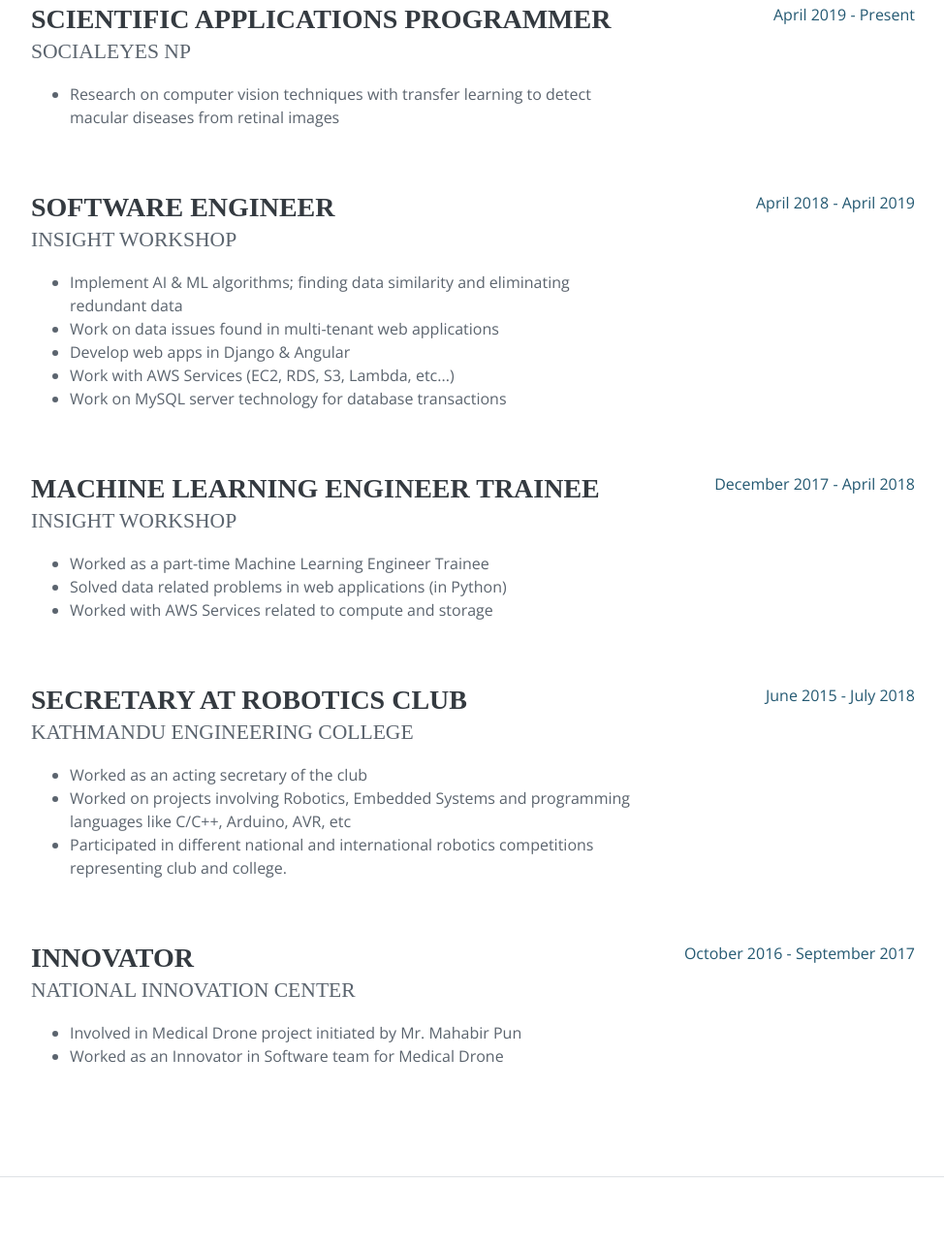
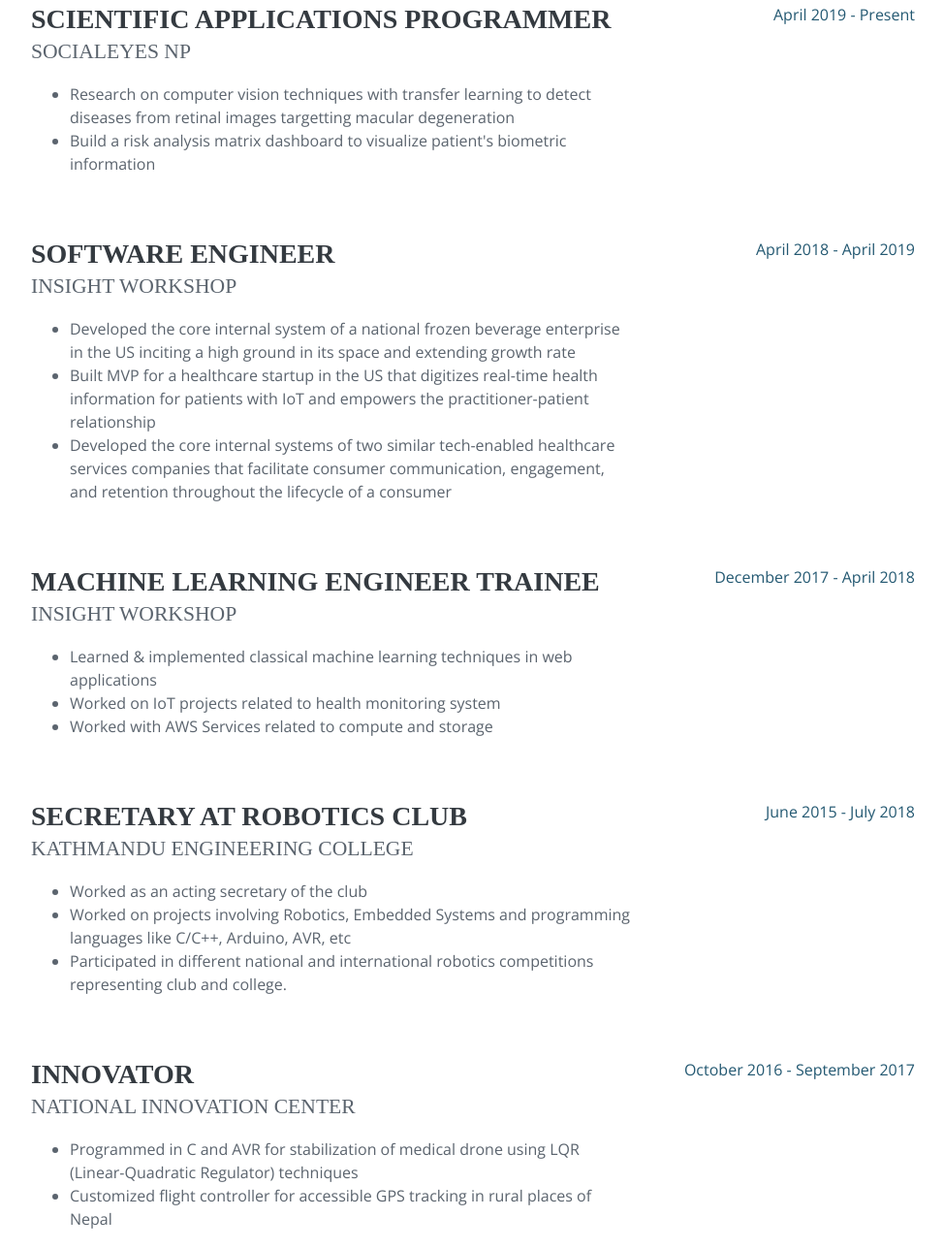
Before and after one commit to asheeshcric/asheeshcric.github.io, a plain HTML site: page index.html in a window 1280 px wide. Shown: the part 1030-2318 px from the top of the page at 97% size, without its empty margins (288-1262 px from the left). Drawn offline with nearby package versions, Linux system fonts and the light colour scheme; a web font is replaced by a local one.

Commit message:
Update description for other experiences

```diff
--- a/index.html
+++ b/index.html
@@ -171,7 +171,8 @@
                     <h3 class="mb-0">Scientific Applications Programmer</h3>
                     <div class="subheading mb-3">SocialEyes NP</div>
                     <ul>
-                        <li>Research on computer vision techniques with transfer learning to detect macular diseases from retinal images</li>
+                        <li>Research on computer vision techniques with transfer learning to detect diseases from retinal images targetting macular degeneration</li>
+                        <li>Build a risk analysis matrix dashboard to visualize patient's biometric information</li>
                     </ul>
                 </div>
                 <div class="resume-date text-md-right">
@@ -184,11 +185,9 @@
                     <h3 class="mb-0">Software Engineer</h3>
                     <div class="subheading mb-3">Insight Workshop</div>
                     <ul>
-                        <li>Implement AI & ML algorithms; finding data similarity and eliminating redundant data</li>
-                        <li>Work on data issues found in multi-tenant web applications</li>
-                        <li>Develop web apps in Django & Angular</li>
-                        <li>Work with AWS Services (EC2, RDS, S3, Lambda, etc...)</li>
-                        <li>Work on MySQL server technology for database transactions</li>
+                        <li>Developed the core internal system of a national frozen beverage enterprise in the US inciting a high ground in its space and extending growth rate</li>
+                        <li>Built MVP for a healthcare startup in the US that digitizes real-time health information for patients with IoT and empowers the practitioner-patient relationship</li>
+                        <li>Developed the core internal systems of two similar tech-enabled healthcare services companies that facilitate consumer communication, engagement, and retention throughout the lifecycle of a consumer</li>
                     </ul>
                 </div>
                 <div class="resume-date text-md-right">
@@ -201,8 +200,8 @@
                     <h3 class="mb-0">Machine Learning Engineer Trainee</h3>
                     <div class="subheading mb-3">Insight Workshop</div>
                     <ul>
-                        <li>Worked as a part-time Machine Learning Engineer Trainee</li>
-                        <li>Solved data related problems in web applications (in Python)</li>
+                        <li>Learned & implemented classical machine learning techniques in web applications</li>
+                        <li>Worked on IoT projects related to health monitoring system</li>
                         <li>Worked with AWS Services related to compute and storage</li>
                     </ul>
                 </div>
@@ -235,8 +234,8 @@
                     <h3 class="mb-0">Innovator</h3>
                     <div class="subheading mb-3">National Innovation Center</div>
                     <ul>
-                        <li>Involved in Medical Drone project initiated by Mr. Mahabir Pun</li>
-                        <li>Worked as an Innovator in Software team for Medical Drone</li>
+                        <li>Programmed in C and AVR for stabilization of medical drone using LQR (Linear-Quadratic Regulator) techniques</li>
+                        <li>Customized flight controller for accessible GPS tracking in rural places of Nepal</li>
                     </ul>
                 </div>
                 <div class="resume-date text-md-right">
```
